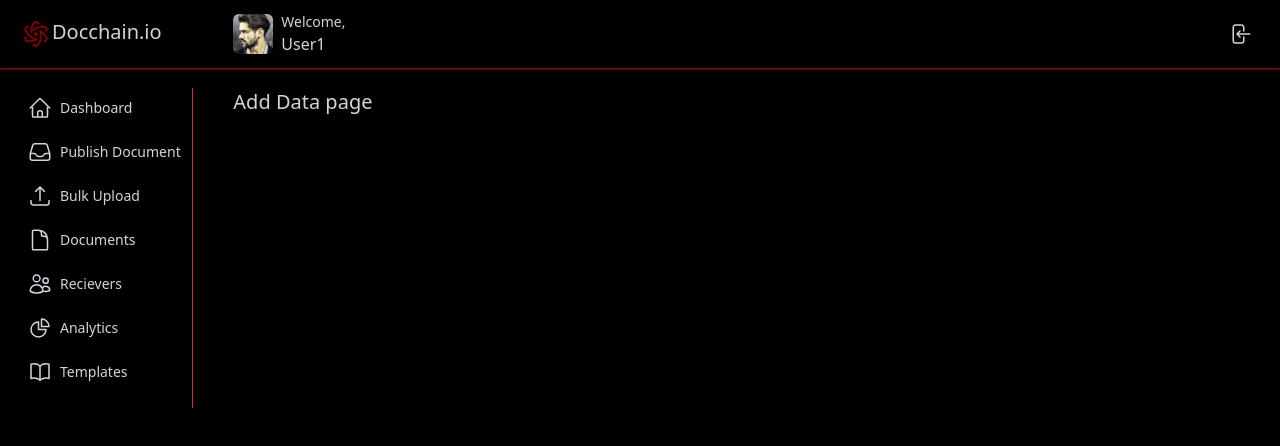
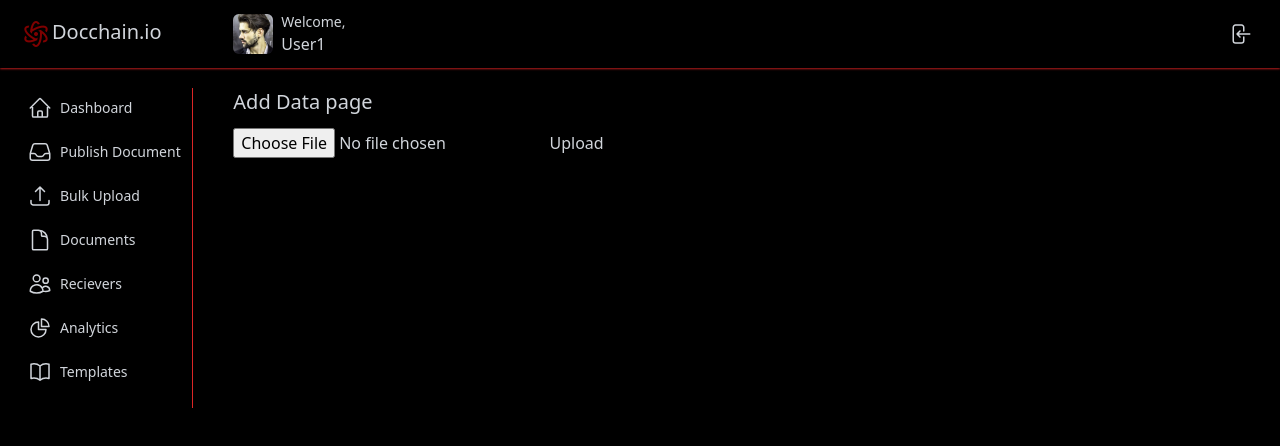
Before and after one commit to Mathav495/DocChain-Demo, a Svelte app in the folder client/: page /user/1 in a window 1280 px wide. Shown: the top 446 px of the page. Built offline with nearby package versions, Linux system fonts and the light colour scheme.

Commit message:
checked sample file adding

```diff
--- a/client/src/Pages/AddData.svelte
+++ b/client/src/Pages/AddData.svelte
@@ -2,7 +2,11 @@
   import Header from "../componants/header.svelte"
   import Navbar from "../componants/Navbar.svelte"
   export let document
+  let filename
   console.log(document)
+  const submitfile = () => {
+    console.log(filename)
+  }
 </script>
 
 <div class="h-screen w-screen bg-black text-gray-300">
@@ -11,6 +15,10 @@
     <Navbar />
     <div class="w-3/4 px-5 py-5 lg:w-5/6">
       <h1 class="mb-3 text-xl">Add Data page</h1>
+      <div>
+        <input bind:value={filename} type="file" class="dropify" />
+        <button on:click={submitfile}>Upload</button>
+      </div>
     </div>
   </div>
 </div>
```
